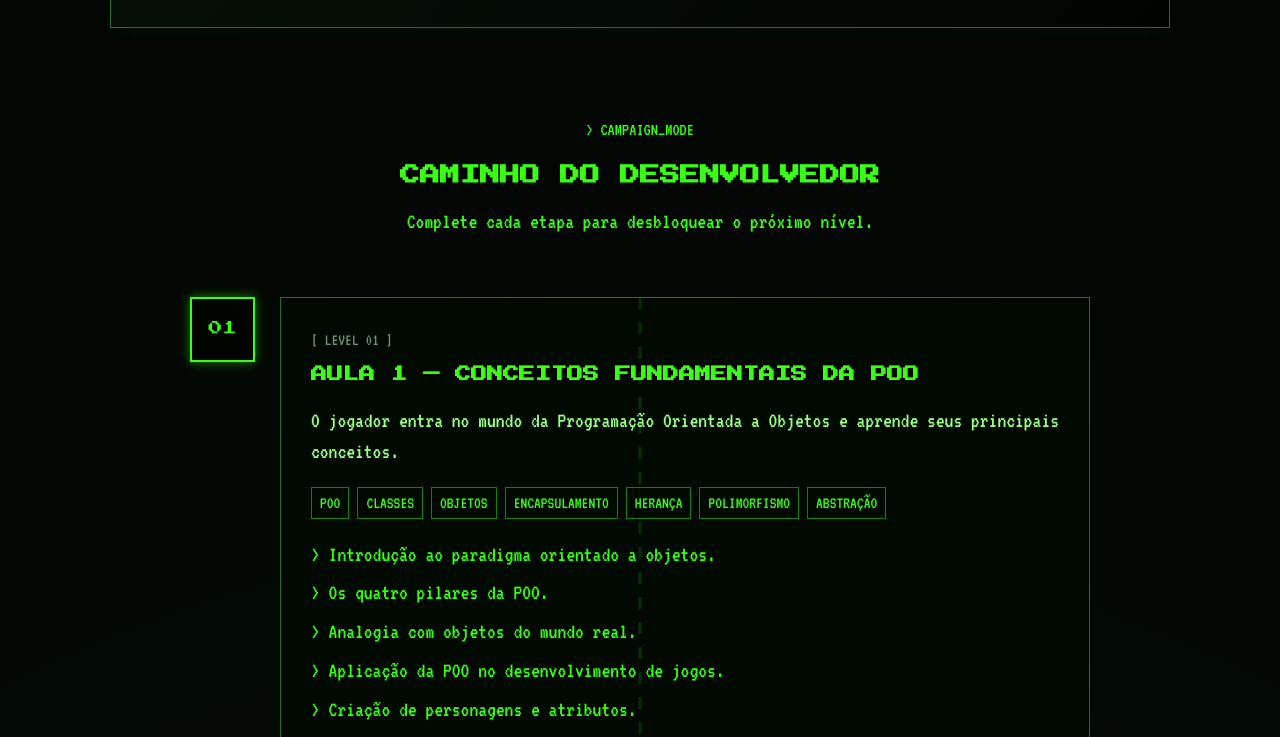
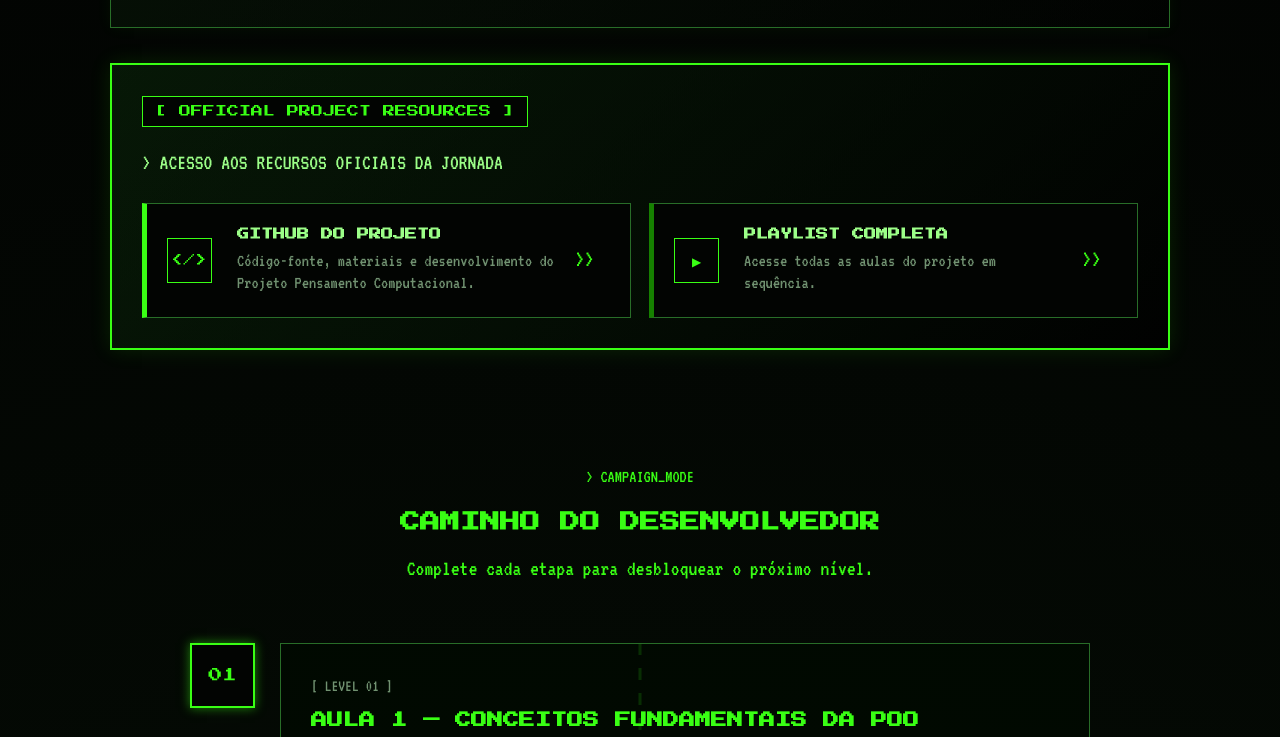
Before and after one commit to pedrocapelari-jpg/Projeto-Pensamento-Computacional-Unifil, a plain HTML site: page index.html in a window 1280 px wide. Shown: the part 1294-2031 px from the top of the page. Drawn offline with Linux system fonts and the light colour scheme.

Commit message:
feat: atualização de links

```diff
--- a/index.html
+++ b/index.html
@@ -143,6 +143,71 @@
                         <strong>game engines</strong>.
                     </p>
                 </div>
+
+            </div>
+
+        </section>
+
+        <!-- =====================================================
+            RECURSOS OFICIAIS DO PROJETO
+        ==================================================== -->
+
+        <section class="official-resources">
+
+            <div class="resource-title">
+                [ OFFICIAL PROJECT RESOURCES ]
+            </div>
+
+            <p class="resource-intro">
+                &gt; ACESSO AOS RECURSOS OFICIAIS DA JORNADA
+            </p>
+
+            <div class="resource-grid">
+
+                <a
+                    class="resource-card github"
+                    href="https://github.com/CapelariPedro/Projeto-Pensamento-Computacional-Unifil"
+                    target="_blank"
+                    rel="noopener noreferrer"
+                >
+                    <span class="resource-icon">&lt;/&gt;</span>
+
+                    <div>
+                        <strong>GITHUB DO PROJETO</strong>
+
+                        <small>
+                            Código-fonte, materiais e desenvolvimento
+                            do Projeto Pensamento Computacional.
+                        </small>
+                    </div>
+
+                    <span class="resource-arrow">
+                        &gt;&gt;
+                    </span>
+                </a>
+
+
+                <a
+                    class="resource-card youtube"
+                    href="https://www.youtube.com/playlist?list=PLTn8hpynw8uo"
+                    target="_blank"
+                    rel="noopener noreferrer"
+                >
+                    <span class="resource-icon">▶</span>
+
+                    <div>
+                        <strong>PLAYLIST COMPLETA</strong>
+
+                        <small>
+                            Acesse todas as aulas do projeto
+                            em sequência.
+                        </small>
+                    </div>
+
+                    <span class="resource-arrow">
+                        &gt;&gt;
+                    </span>
+                </a>
 
             </div>
 
--- a/script.js
+++ b/script.js
@@ -12,20 +12,7 @@ document.getElementById("year").textContent =
     new Date().getFullYear();
 
 
-/* =========================================================
-   CONFIGURAÇÃO DO GOOGLE FORMS
-   =========================================================
-
-   Basta substituir o endereço abaixo pelo seu formulário.
-
-   Exemplo:
-
-   const FORMS_URL =
-       "https://docs.google.com/forms/d/e/SEU_ID/viewform";
-
-*/
-
-const FORMS_URL = "";
+const FORMS_URL ="https://forms.gle/kUkXXYXxYkJzvifU6";
 
 
 /* =========================================================
--- a/style.css
+++ b/style.css
@@ -1082,3 +1082,224 @@ footer strong {
     }
 
 }
+
+/* =========================================================
+   OFFICIAL PROJECT RESOURCES
+   ========================================================= */
+
+.official-resources {
+
+    margin: 35px 0 60px;
+
+    padding: 30px;
+
+    border: 2px solid var(--green);
+
+    background:
+        linear-gradient(
+            135deg,
+            rgba(20, 80, 20, 0.25),
+            rgba(0, 0, 0, 0.8)
+        );
+
+    box-shadow:
+        0 0 20px rgba(57, 255, 20, 0.12);
+
+}
+
+
+.resource-title {
+
+    display: inline-block;
+
+    border: 1px solid var(--green);
+
+    padding: 6px 12px;
+
+    margin-bottom: 20px;
+
+    font-family: "Press Start 2P", monospace;
+
+    font-size: 12px;
+
+    background: var(--black);
+
+}
+
+
+.resource-intro {
+
+    margin-bottom: 25px;
+
+    color: var(--green-light);
+
+}
+
+
+.resource-grid {
+
+    display: grid;
+
+    grid-template-columns:
+        repeat(2, 1fr);
+
+    gap: 18px;
+
+}
+
+
+.resource-card {
+
+    position: relative;
+
+    display: grid;
+
+    grid-template-columns: 55px 1fr 35px;
+
+    align-items: center;
+
+    gap: 15px;
+
+    min-height: 115px;
+
+    padding: 20px;
+
+    border: 1px solid var(--border);
+
+    color: var(--green);
+
+    text-decoration: none;
+
+    background: var(--black);
+
+    transition:
+        transform 0.2s ease,
+        border-color 0.2s ease,
+        box-shadow 0.2s ease;
+
+}
+
+
+.resource-card:hover {
+
+    transform: translateY(-4px);
+
+    border-color: var(--green);
+
+    box-shadow:
+        0 0 20px rgba(57, 255, 20, 0.25);
+
+}
+
+
+.resource-card.github {
+
+    border-left: 5px solid var(--green);
+
+}
+
+
+.resource-card.youtube {
+
+    border-left: 5px solid var(--green-dark);
+
+}
+
+
+.resource-icon {
+
+    width: 45px;
+
+    height: 45px;
+
+    display: flex;
+
+    align-items: center;
+
+    justify-content: center;
+
+    border: 1px solid var(--green);
+
+    font-family: "Press Start 2P", monospace;
+
+    font-size: 12px;
+
+}
+
+
+.resource-card strong {
+
+    display: block;
+
+    margin-bottom: 8px;
+
+    font-family: "Press Start 2P", monospace;
+
+    font-size: 12px;
+
+}
+
+
+.resource-card small {
+
+    display: block;
+
+    color: var(--gray);
+
+    font-size: 18px;
+
+    line-height: 1.2;
+
+}
+
+
+.resource-arrow {
+
+    font-size: 24px;
+
+    transition: transform 0.2s ease;
+
+}
+
+
+.resource-card:hover .resource-arrow {
+
+    transform: translateX(5px);
+
+}
+
+
+/* RESPONSIVO */
+
+@media (max-width: 700px) {
+
+    .resource-grid {
+
+        grid-template-columns: 1fr;
+
+    }
+
+}
+
+
+@media (max-width: 500px) {
+
+    .official-resources {
+
+        padding: 20px;
+
+    }
+
+    .resource-card {
+
+        grid-template-columns: 45px 1fr;
+
+    }
+
+    .resource-arrow {
+
+        display: none;
+
+    }
+
+}
```
